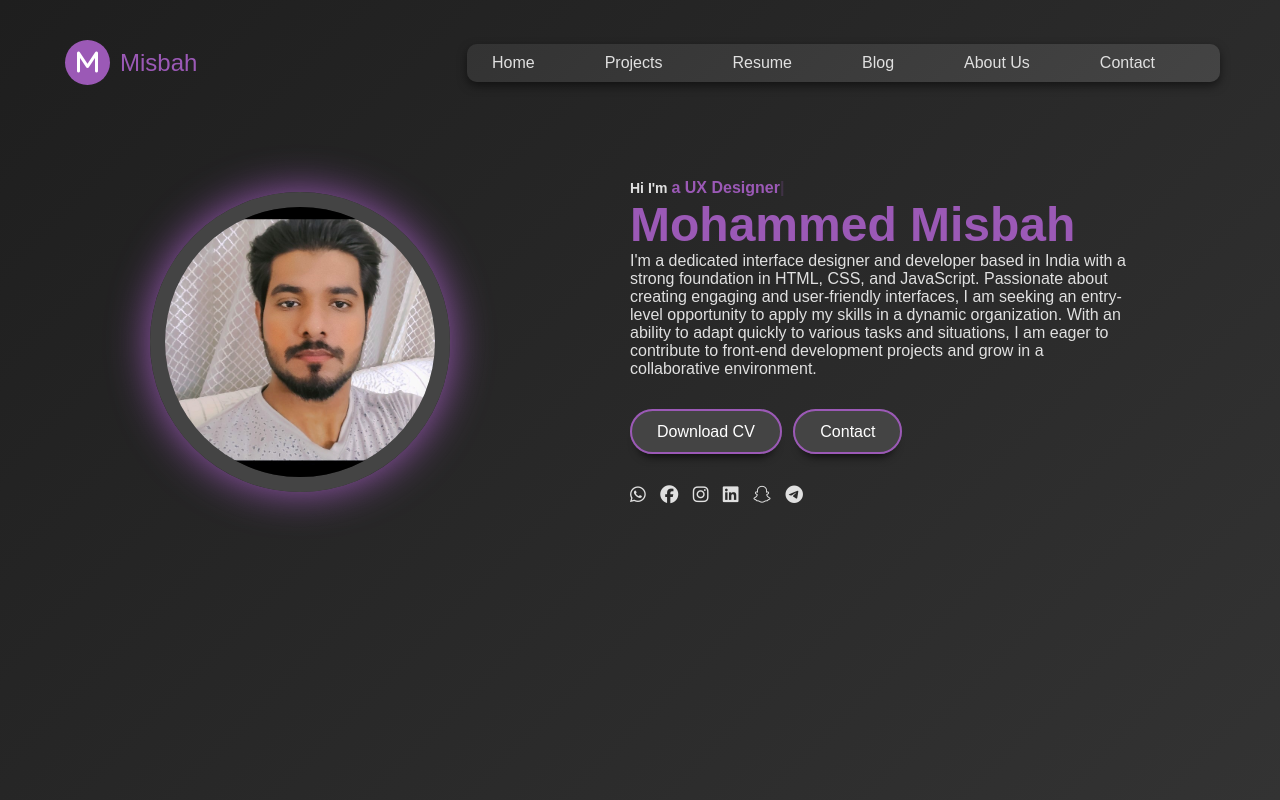
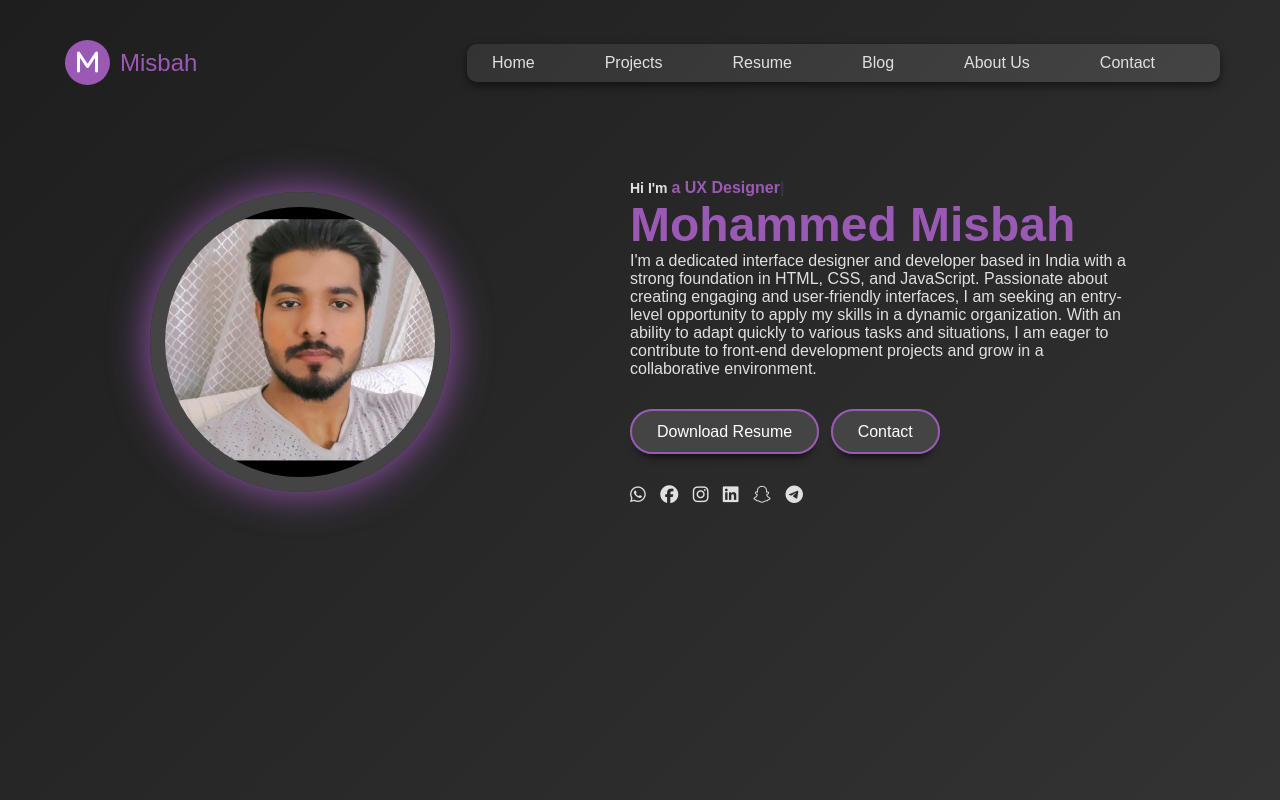
Before and after one commit to misbah2002/Portfolio, a plain HTML site: page index.html in a window 1280 px wide. Drawn offline with nearby package versions, Linux system fonts and the light colour scheme.

Commit message:
Update index.html

```diff
--- a/index.html
+++ b/index.html
@@ -41,7 +41,7 @@
                     <p>I'm a dedicated interface designer and developer based in India with a strong foundation in HTML, CSS, and JavaScript. Passionate about creating engaging and user-friendly interfaces, I am seeking an entry-level opportunity to apply my skills in a dynamic organization. With an ability to adapt quickly to various tasks and situations, I am eager to contribute to front-end development projects and grow in a collaborative environment.</p>
 
                     <div class="btn-group">
-                        <a href="Mohammed Misbah ullah.pdf" target="_blank" class="btn active">Download CV</a>
+                        <a href="Mohammed Misbah ullah.pdf" target="_blank" class="btn active">Download Resume</a>
                         <a href="contact.html" class="btn">Contact</a>
                     </div>
                     <div class="social">
```
